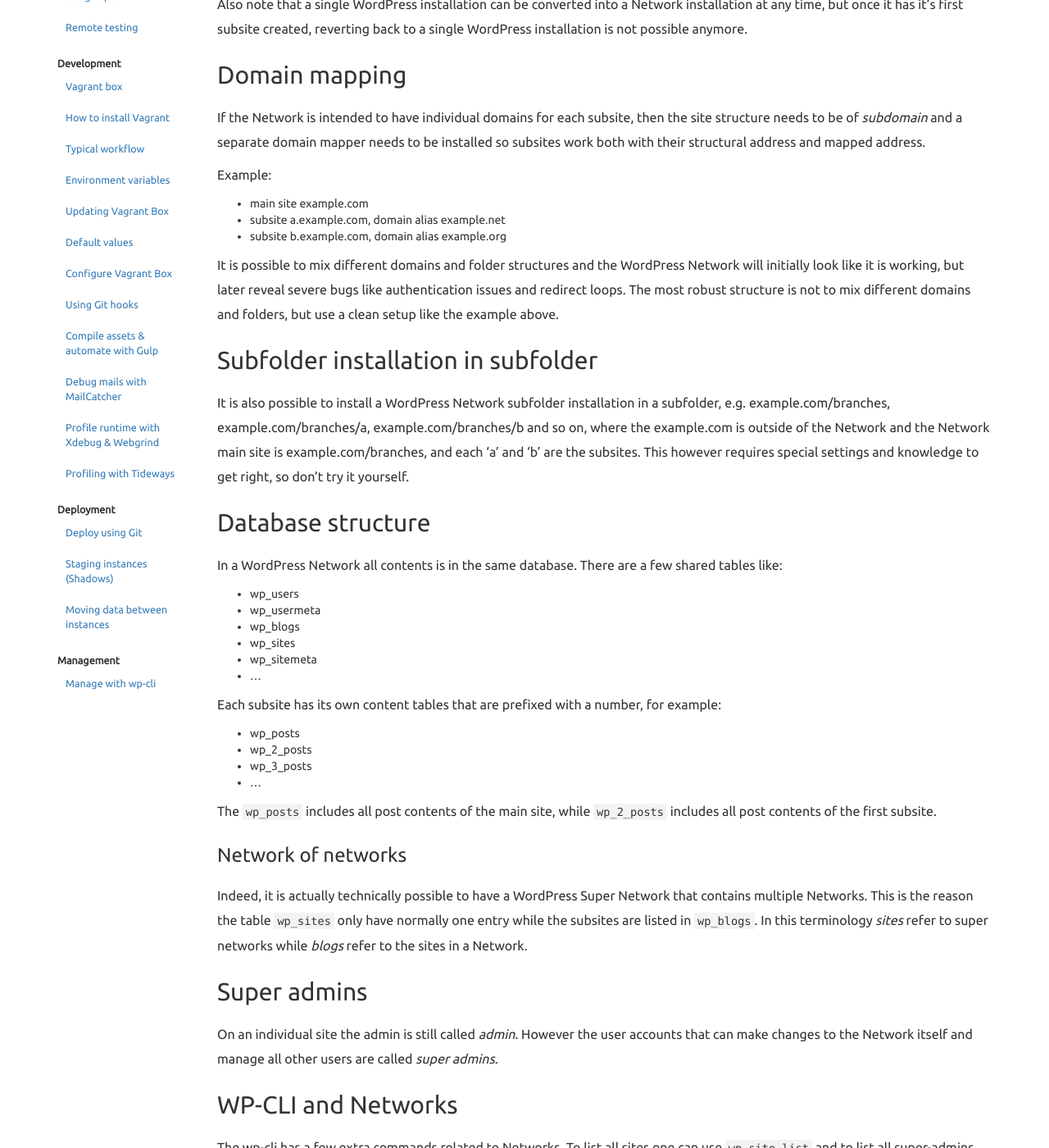
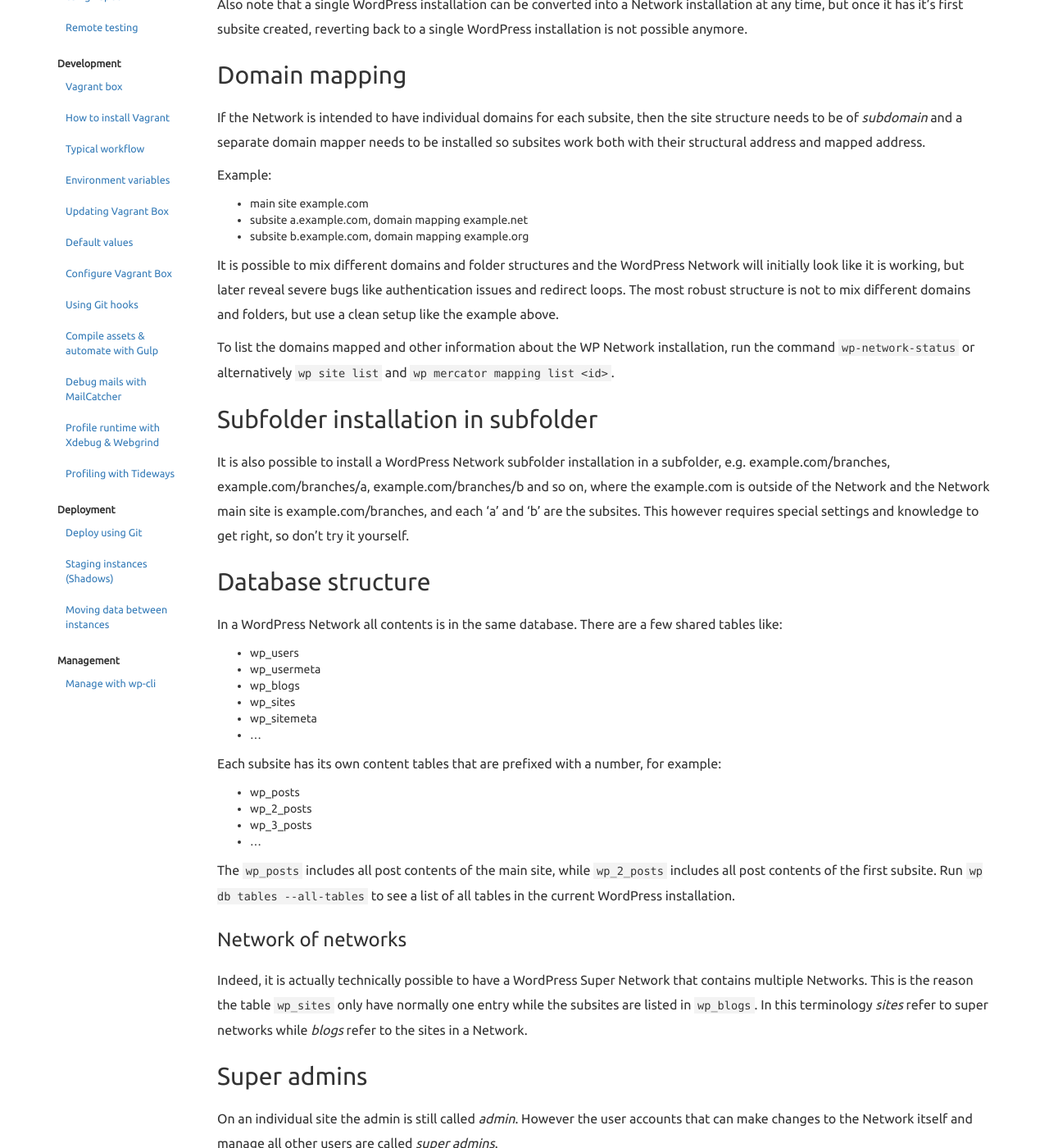
Before and after one commit to Seravo/docs, a Jekyll site: the page built from _posts/2019-03-22-wordpress-network.md, in a window 1280 px wide and 1400 px high, scrolled down 960 px. Shown: the whole window at 82% size. Built offline with Jekyll 4.4.1, drawn with Linux system fonts in a browser that asks for light colours; nearby versions of some CDN libraries.

Commit message:
Extend WP Network docs with relevant wp-cli commands

```diff
--- a/_posts/2019-03-22-wordpress-network.md
+++ b/_posts/2019-03-22-wordpress-network.md
@@ -30,10 +30,12 @@ If the Network is intended to have individual domains for each subsite, then the
 
 Example:
 - main site example.com
-- subsite a.example.com, domain alias example.net
-- subsite b.example.com, domain alias example.org
+- subsite a.example.com, domain mapping example.net
+- subsite b.example.com, domain mapping example.org
 
 It is possible to mix different domains and folder structures and the WordPress Network will initially look like it is working, but later reveal severe bugs like authentication issues and redirect loops. The most robust structure is not to mix different domains and folders, but use a clean setup like the example above.
+
+To list the domains mapped and other information about the WP Network installation, run the command `wp-network-status` or alternatively `wp site list` and `wp mercator mapping list <id>`.
 
 ## Subfolder installation in subfolder
 
@@ -57,7 +59,7 @@ Each subsite has its own content tables that are prefixed with a number, for exa
 - wp_3_posts
 - ...
 
-The `wp_posts` includes all post contents of the main site, while `wp_2_posts` includes all post contents of the first subsite.
+The `wp_posts` includes all post contents of the main site, while `wp_2_posts` includes all post contents of the first subsite. Run `wp db tables --all-tables` to see a list of all tables in the current WordPress installation.
 
 ### Network of networks
 
```
